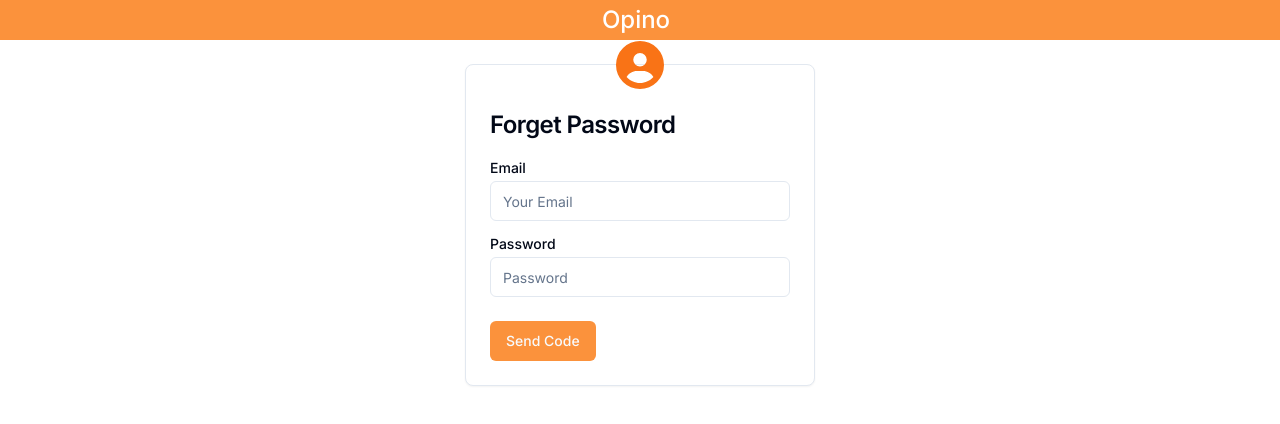
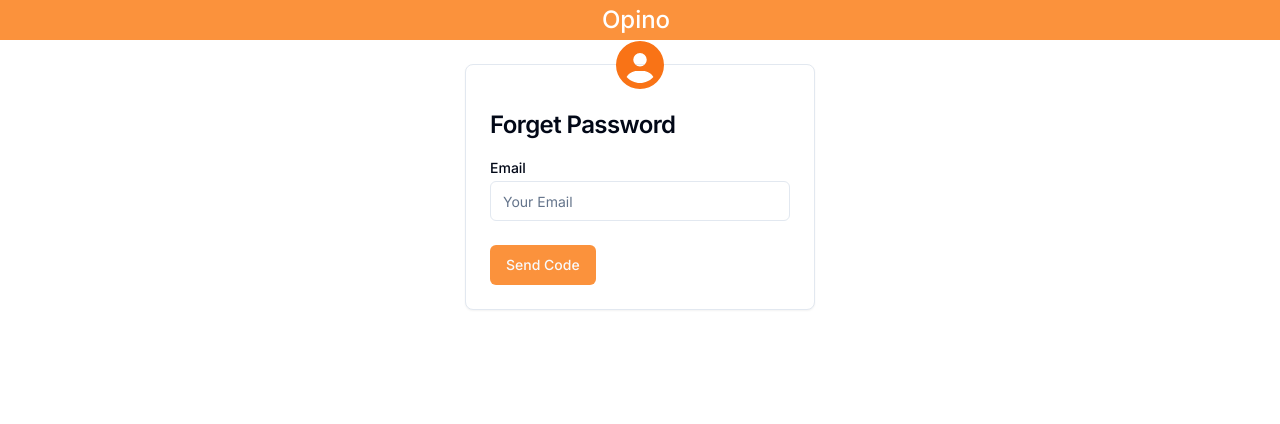
Before and after one commit to SumitSaha10/Opino, a Next.js app: page /forgetpasswordopino in a window 1280 px wide. Shown: the top 424 px of the page. Built offline with nearby package versions, Linux system fonts and the light colour scheme.

Commit message:
One input removed.

```diff
--- a/app/forgetpasswordopino/page.js
+++ b/app/forgetpasswordopino/page.js
@@ -32,10 +32,6 @@ const page = () => {
                                 <Label htmlFor="email">Email</Label>
                                 <Input id="email" type="email" placeholder="Your Email" />
                             </div>
-                            <div className="flex flex-col space-y-1.5">
-                                <Label htmlFor="password">Password</Label>
-                                <Input id="password" type="password" placeholder="Password" />
-                            </div>
 
                         </div>
                     </form>
```
